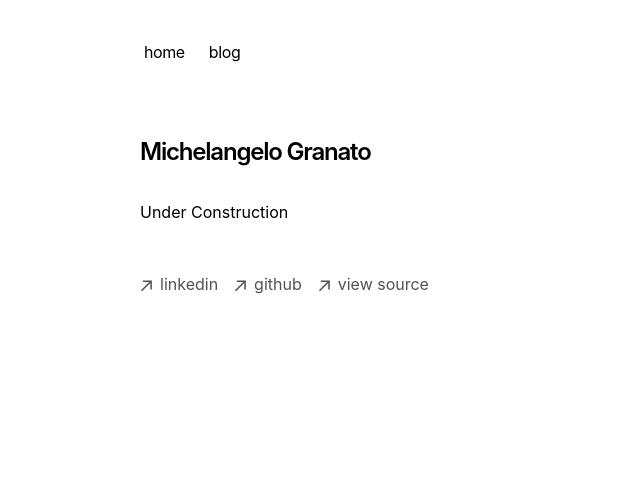
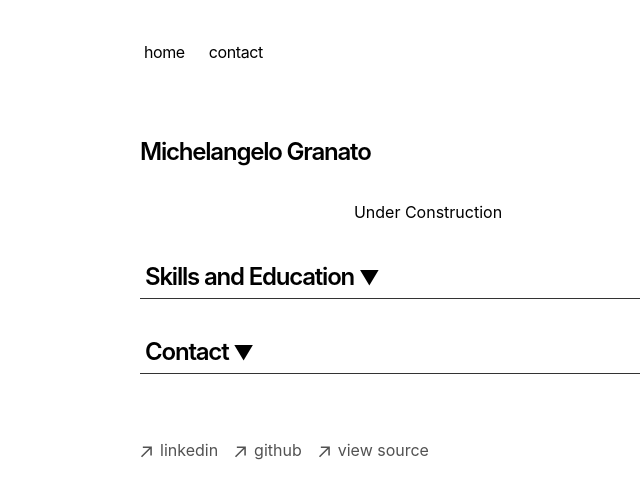
Before and after one commit to Michelangelo-Granato/michelangelo-portfolio, a Next.js app: page / in a window 1280 px wide. Shown: the top 498 px of the page, without its empty margins (212-852 px from the left). Built offline with nearby package versions, Linux system fonts and the light colour scheme.

Commit message:
add some new sections

```diff
--- /dev/null
+++ b/app/components/contact.tsx
@@ -0,0 +1,44 @@
+import type { NextPage } from 'next';
+
+const Contact: React.FC = () => {
+  return (
+    <details>
+          <summary className='text-2xl font-semibold tracking-tighter' style={{ borderBottom: '1px solid #333', width: '100%', display: 'block', padding: '5px' }}>
+            Contact <span className='justify-end text-xl'>{true ? '▼' : '▶'}</span>
+          </summary>
+          <div style={{ padding: '10px' }}></div>
+    <div className="max-w-lg mx-auto p-8 bg-white rounded-lg shadow-md">
+      <h1 className="text-2xl font-bold text-center mb-6 text-gray-800">Contact Me</h1>
+      <form className="space-y-4">
+        <div className="flex flex-col">
+          <label htmlFor="name" className="text-sm font-semibold text-gray-600 mb-1">Name:</label>
+          <input type="text" id="name" name="name" className="px-4 py-2 border rounded-lg text-gray-700 focus:outline-none focus:ring-2 focus:ring-blue-500" />
+        </div>
+        <div className="flex flex-col">
+          <label htmlFor="email" className="text-sm font-semibold text-gray-600 mb-1">Email:</label>
+          <input type="email" id="email" name="email" className="px-4 py-2 border rounded-lg text-gray-700 focus:outline-none focus:ring-2 focus:ring-blue-500" />
+        </div>
+        <div className="flex flex-col">
+          <label htmlFor="message" className="text-sm font-semibold text-gray-600 mb-1">Message:</label>
+          <textarea
+            id="message"
+            name="message"
+            className="px-4 py-2 border rounded-lg text-gray-700 focus:outline-none focus:ring-2 focus:ring-blue-500"
+            rows={6}
+          ></textarea>
+        </div>
+        <div className="flex flex-col">
+          <button
+            type="submit"
+            className="w-full bg-blue-500 text-white py-2 rounded-lg font-semibold hover:bg-blue-600 transition-colors">
+              Send
+          </button>
+        </div>
+      </form>
+    </div>
+  </details>
+
+  );
+};
+
+export default Contact;
--- a/app/components/nav.tsx
+++ b/app/components/nav.tsx
@@ -4,8 +4,8 @@ const navItems = {
   '/': {
     name: 'home',
   },
-  '/blog': {
-    name: 'blog',
+  '/contact': {
+    name: 'contact',
   }
 }
 
--- /dev/null
+++ b/app/components/skills.tsx
@@ -0,0 +1,33 @@
+import React from 'react';
+
+const Skills = () => {
+    return (
+        <section>
+            <details>
+                <summary className='text-2xl font-semibold tracking-tighter' style={{ borderBottom: '1px solid #333', width: '100%', display: 'block', padding: '5px' }}>
+                    Skills and Education <span className='justify-end text-xl'>{true ? '▼' : '▶'}</span>
+
+                </summary>
+                <div style={{ padding: '10px' }}>
+                    <div >
+                        <h2 className="mb-4 text-xl font-semibold tracking-tighter">Skills</h2>
+                        <ul className="list-disc list-inside">
+                            <li>Full Stack Development</li>
+                            <li>Frontend Technologies (e.g., HTML, CSS, JavaScript)</li>
+                            <li>Backend Technologies (e.g., Node.js, Python)</li>
+                            <li>Database Management (e.g., SQL, MongoDB)</li>
+                            <li>Version Control (e.g., Git)</li>
+                        </ul>
+                    </div>
+                    <div className="my-8">
+                        <h2 className="mb-4 text-xl font-semibold tracking-tighter">Education</h2>
+                        <p>Honours Bachelor's Degree in Computer Science (With Minor in Music :D)</p>
+                        <p>York University, Lassonde School of Engineering</p>
+                    </div>
+                </div>
+            </details>
+        </section>
+    );
+}
+
+export default Skills;
--- a/app/page.tsx
+++ b/app/page.tsx
@@ -1,4 +1,5 @@
-import { BlogPosts } from 'app/components/posts'
+import Contact from './components/contact'
+import Skills from './components/skills'
 
 export default function Page() {
   return (
@@ -6,12 +7,15 @@ export default function Page() {
       <h1 className="mb-8 text-2xl font-semibold tracking-tighter">
         Michelangelo Granato
       </h1>
-      <p className="mb-4">
+      <p className="mb-4 text-center">
         {`Under Construction`}
       </p>
-      {/* <div className="my-8">
-        <BlogPosts />
-      </div> */}
+      <div className="my-8">
+        <Skills />
+      </div>
+      <div className="my-8">
+        <Contact />
+      </div>
     </section>
   )
 }
```
